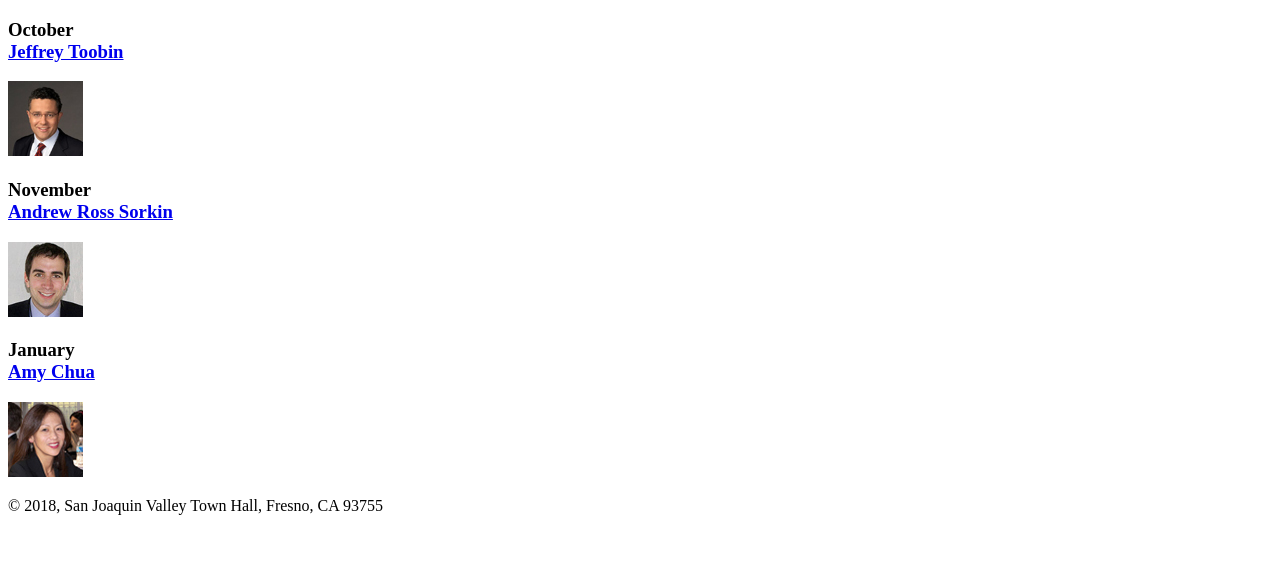
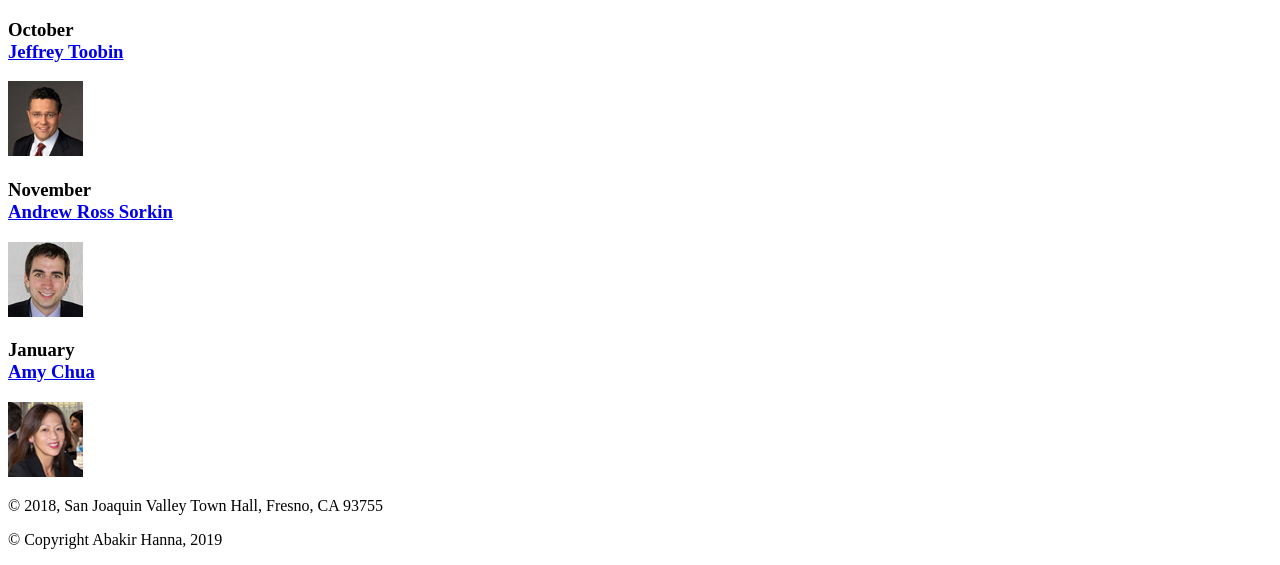
Before and after one commit to AbakirH/A08, a plain HTML site: page index.html in a window 1280 px wide. Shown: the part 504-1069 px from the top of the page. Before the commit the page ends 1035 px from the top, so only its background shows below. Drawn offline with Linux system fonts and the light colour scheme.

Commit message:
Added copyright and fixed some errors

```diff
--- a/index.html
+++ b/index.html
@@ -39,6 +39,7 @@
 	</main>
 	<footer>
 		<p>&copy; 2018, San Joaquin Valley Town Hall, Fresno, CA 93755</p>
+		<p>&copy; Copyright Abakir Hanna, 2019</p>
 	</footer>
 </body>
 </html>
```
